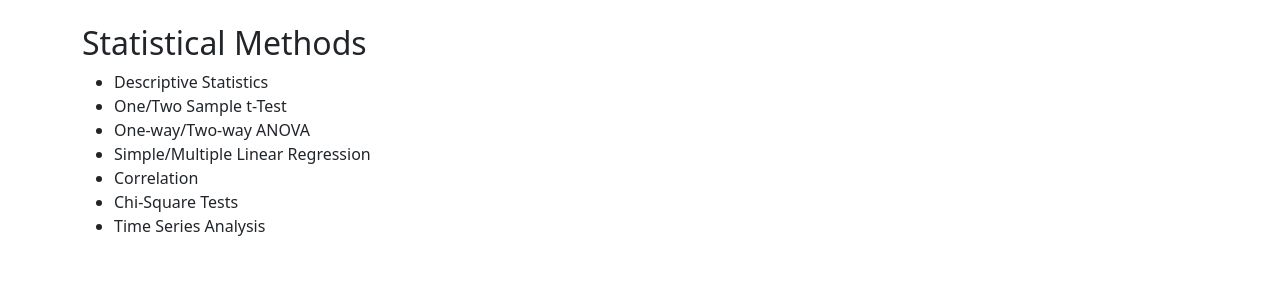
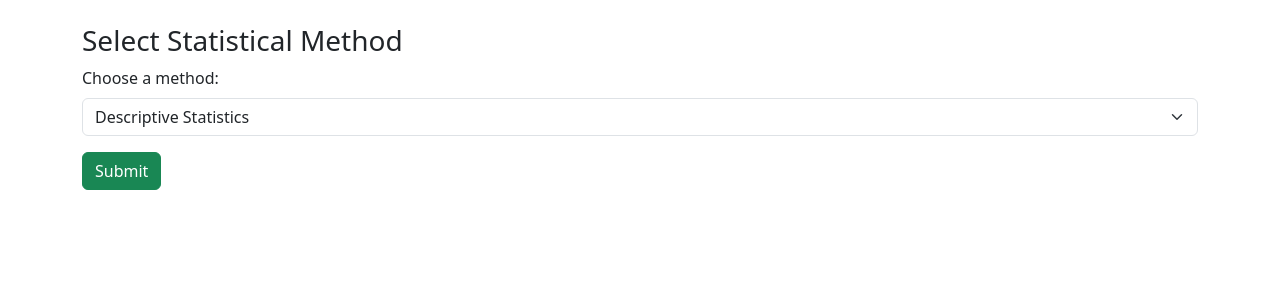
Before and after one commit to Kidanedg/stat-decision-maker, a Flask app: page /methods in a window 1280 px wide. Shown: the part 56-356 px from the top of the page. Run offline with Flask 3, Linux system fonts and the light colour scheme.

Commit message:
Update methods.html

```diff
--- a/templates/methods.html
+++ b/templates/methods.html
@@ -1,13 +1,24 @@
 {% extends "base.html" %}
 {% block content %}
-<h2>Statistical Methods</h2>
-<ul>
-  <li>Descriptive Statistics</li>
-  <li>One/Two Sample t-Test</li>
-  <li>One-way/Two-way ANOVA</li>
-  <li>Simple/Multiple Linear Regression</li>
-  <li>Correlation</li>
-  <li>Chi-Square Tests</li>
-  <li>Time Series Analysis</li>
-</ul>
+<h3>Select Statistical Method</h3>
+<form>
+    <div class="mb-3">
+        <label for="method" class="form-label">Choose a method:</label>
+        <select class="form-select" id="method" name="method">
+            <option>Descriptive Statistics</option>
+            <option>One-Sample t-Test</option>
+            <option>Two-Sample t-Test</option>
+            <option>One-Way ANOVA</option>
+            <option>Two-Way ANOVA</option>
+            <option>Simple Linear Regression</option>
+            <option>Multiple Linear Regression</option>
+            <option>Correlation</option>
+            <option>Chi-Square Goodness of Fit</option>
+            <option>Chi-Square Test of Independence</option>
+            <option>Chi-Square Test of Homogeneity</option>
+            <option>Time Series Analysis</option>
+        </select>
+    </div>
+    <button class="btn btn-success">Submit</button>
+</form>
 {% endblock %}
```
